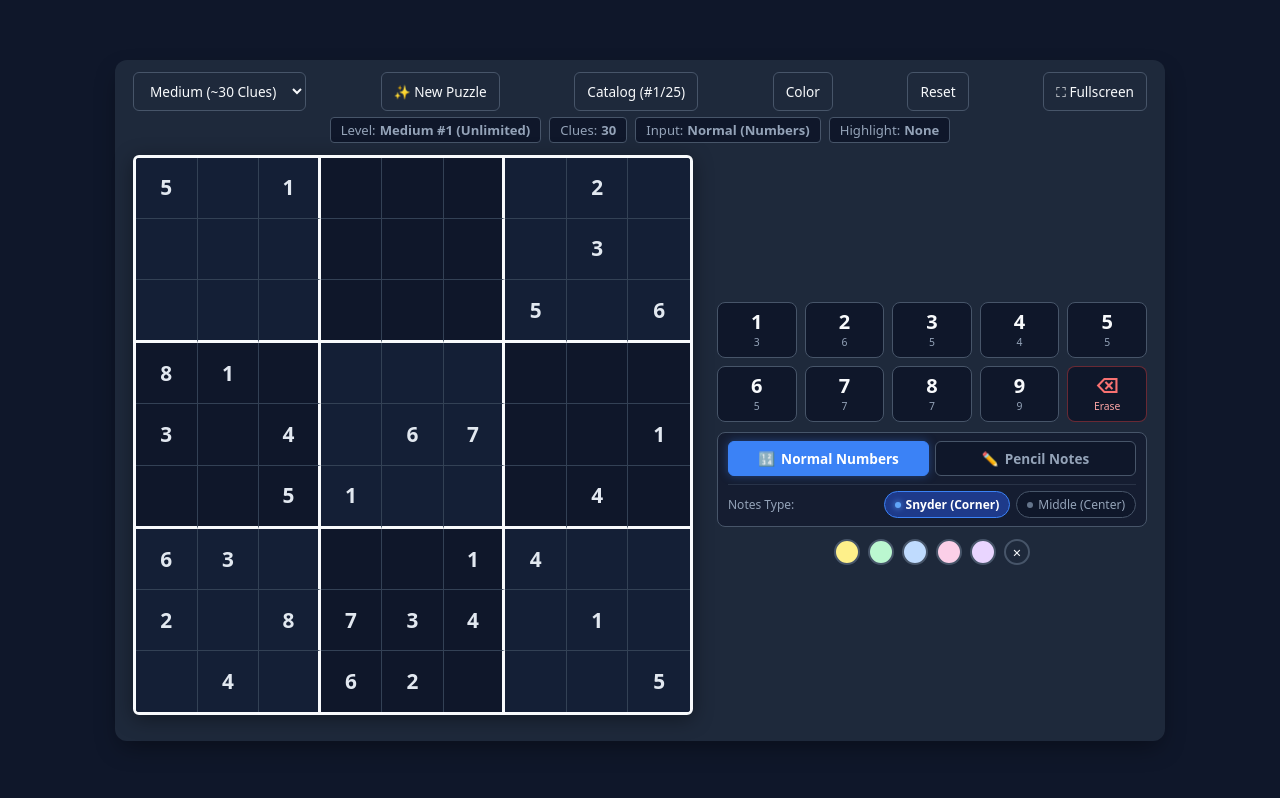
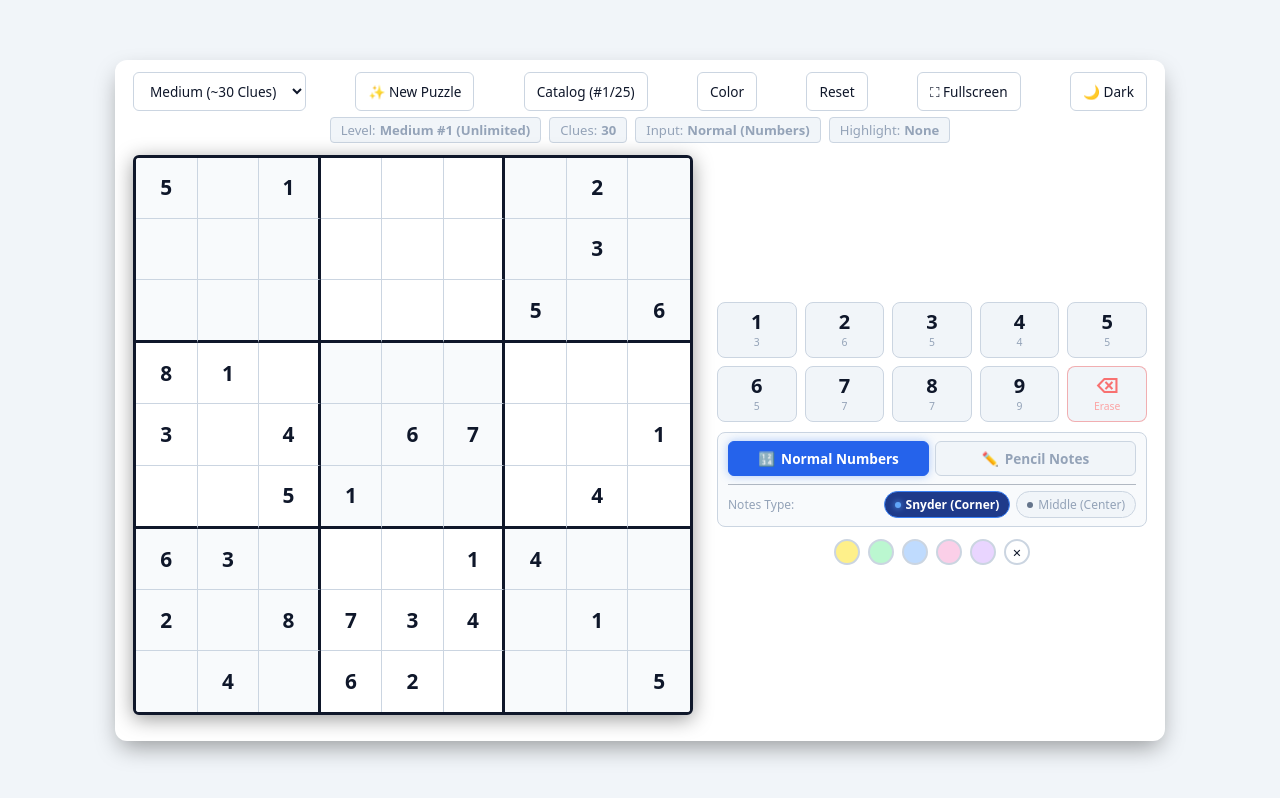
Before and after one commit to fredclements/sudoku, a plain HTML site: page index.html in a window 1280 px wide. Drawn offline with Linux system fonts and the light colour scheme.

Commit message:
Add Light / Dark background color theme toggle with persistent storage and dynamic status bar

```diff
--- a/index.html
+++ b/index.html
@@ -11,13 +11,15 @@
     <link rel="apple-touch-icon" href="icon-192.png">
     <title>Advanced Sudoku with Chain Highlighting</title>
     <style>
-        :root {
+        :root, [data-theme="dark"] {
             --bg-color: #0f172a;
             --card-bg: #1e293b;
             --text-color: #f8fafc;
+            --subtext-color: #94a3b8;
             --accent-color: #3b82f6;
             --accent-hover: #2563eb;
             --border-color: #475569;
+            --panel-bg: rgba(15, 23, 42, 0.6);
             --cell-bg: #0f172a;
             --cell-alt: #141f36;
             --cell-selected: #334155;
@@ -26,6 +28,36 @@
             --input-color: #60a5fa;
             --grid-line-thick: #f8fafc;
             --grid-line-thin: #334155;
+            --notes-corner: #cbd5e1;
+            --notes-center: #38bdf8;
+
+            /* Highlighting Colors */
+            --color-yellow: #fef08a;
+            --color-green: #bbf7d0;
+            --color-blue: #bfdbfe;
+            --color-pink: #fbcfe8;
+            --color-purple: #e9d5ff;
+        }
+
+        [data-theme="light"] {
+            --bg-color: #f1f5f9;
+            --card-bg: #ffffff;
+            --text-color: #0f172a;
+            --subtext-color: #64748b;
+            --accent-color: #2563eb;
+            --accent-hover: #1d4ed8;
+            --border-color: #cbd5e1;
+            --panel-bg: #f8fafc;
+            --cell-bg: #ffffff;
+            --cell-alt: #f8fafc;
+            --cell-selected: #e2e8f0;
+            --cell-highlight: #bfdbfe77;
+            --given-color: #0f172a;
+            --input-color: #2563eb;
+            --grid-line-thick: #0f172a;
+            --grid-line-thin: #cbd5e1;
+            --notes-corner: #475569;
+            --notes-center: #0284c7;
 
             /* Highlighting Colors */
             --color-yellow: #fef08a;
@@ -584,7 +616,7 @@
             flex-direction: column;
             gap: 8px;
             width: 100%;
-            background: rgba(15, 23, 42, 0.6);
+            background: var(--panel-bg);
             border: 1px solid var(--border-color);
             border-radius: 8px;
             padding: 8px 10px;
@@ -734,6 +766,7 @@
             <button onclick="toggleMode('color')" id="mode-color-btn">Color</button>
             <button onclick="restartGame()">Reset</button>
             <button onclick="toggleFullscreen()" id="fs-btn" title="Toggle Fullscreen for Mobile and Tablet">⛶ Fullscreen</button>
+            <button onclick="toggleTheme()" id="theme-btn" title="Toggle Light / Dark mode">☀️ Light</button>
         </div>
 
         <div class="mode-indicators">
@@ -1009,6 +1042,36 @@
             });
         }
 
+
+        // Light / Dark Theme Support
+        function getPreferredTheme() {
+            const saved = localStorage.getItem('sudoku-theme');
+            if (saved) return saved;
+            return (window.matchMedia && window.matchMedia('(prefers-color-scheme: light)').matches) ? 'light' : 'dark';
+        }
+
+        function applyTheme(theme) {
+            document.documentElement.setAttribute('data-theme', theme);
+            localStorage.setItem('sudoku-theme', theme);
+            const themeBtn = document.getElementById('theme-btn');
+            if (themeBtn) {
+                themeBtn.innerText = (theme === 'light') ? '🌙 Dark' : '☀️ Light';
+            }
+            const metaTheme = document.querySelector('meta[name="theme-color"]');
+            if (metaTheme) {
+                metaTheme.setAttribute('content', theme === 'light' ? '#f1f5f9' : '#0f172a');
+            }
+        }
+
+        function toggleTheme() {
+            const current = document.documentElement.getAttribute('data-theme') || 'dark';
+            const next = (current === 'light') ? 'dark' : 'light';
+            applyTheme(next);
+        }
+
+        // Apply saved theme immediately
+        applyTheme(getPreferredTheme());
+
         function initGame() {
             createBoardDOM();
             createKeypadDOM();
--- a/sw.js
+++ b/sw.js
@@ -1,4 +1,4 @@
-const CACHE_NAME = 'sudoku-pwa-v2';
+const CACHE_NAME = 'sudoku-pwa-v3';
 const ASSETS = [
     './',
     './index.html',
```
Also changed, not shown: sudoku.html (+65 -2 lines).
